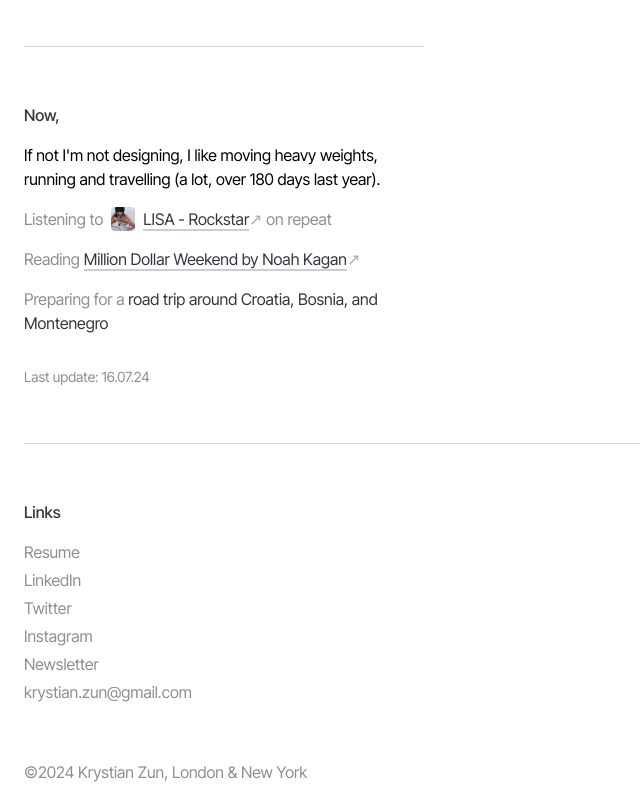
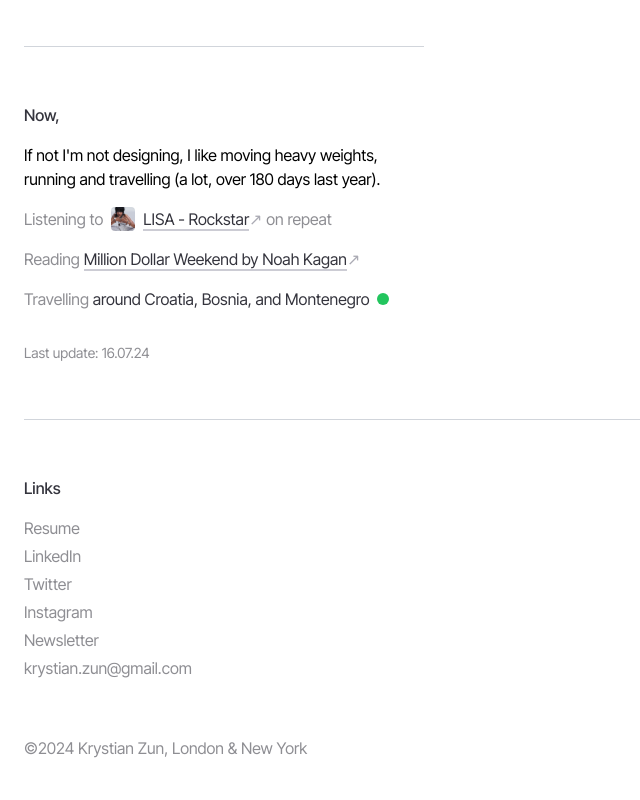
Before and after one commit to krystianzun/krystianzun-com, a Next.js app: page / in a window 1280 px wide. Shown: the part 1069-1869 px from the top of the page, without its empty margins (0-640 px from the left). After the commit the page ends 1845 px from the top, so only its background shows below. Built offline with nearby package versions, Linux system fonts and the light colour scheme.

Commit message:
Add pulsing dot animation

```diff
--- a/components/NowSection.tsx
+++ b/components/NowSection.tsx
@@ -54,10 +54,14 @@ function NowSection() {
           </span>
         </span>
       </p>
-      <p className="pb-8 text-grey-500">
-        Preparing for a{" "}
-        <span className="text-grey-800">
-          road trip around Croatia, Bosnia, and Montenegro
+      <p className="font-regular text-grey-500 pb-8">
+        Travelling{" "}
+        <span className="font-regular text-grey-800">
+          around Croatia, Bosnia, and Montenegro
+        </span>
+        <span className="relative inline-flex h-3 w-3 mx-2">
+          <span className="animate-ping absolute inline-flex h-full w-full rounded-full bg-green-400"></span>
+          <span className="relative inline-flex rounded-full h-3 w-3 bg-green-500"></span>
         </span>
       </p>
       <p className="text-sm text-grey-500">Last update: 16.07.24</p>
```
